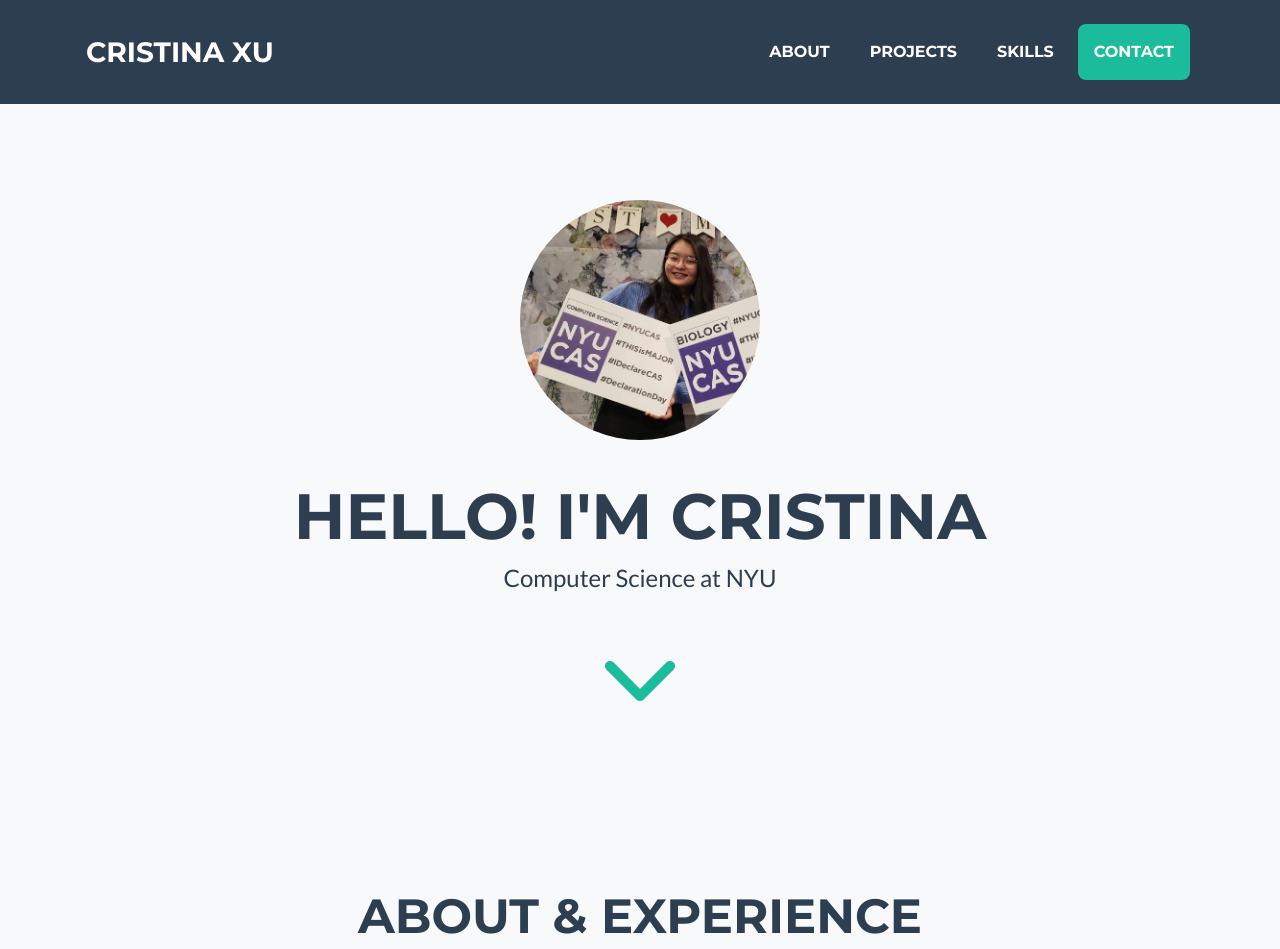
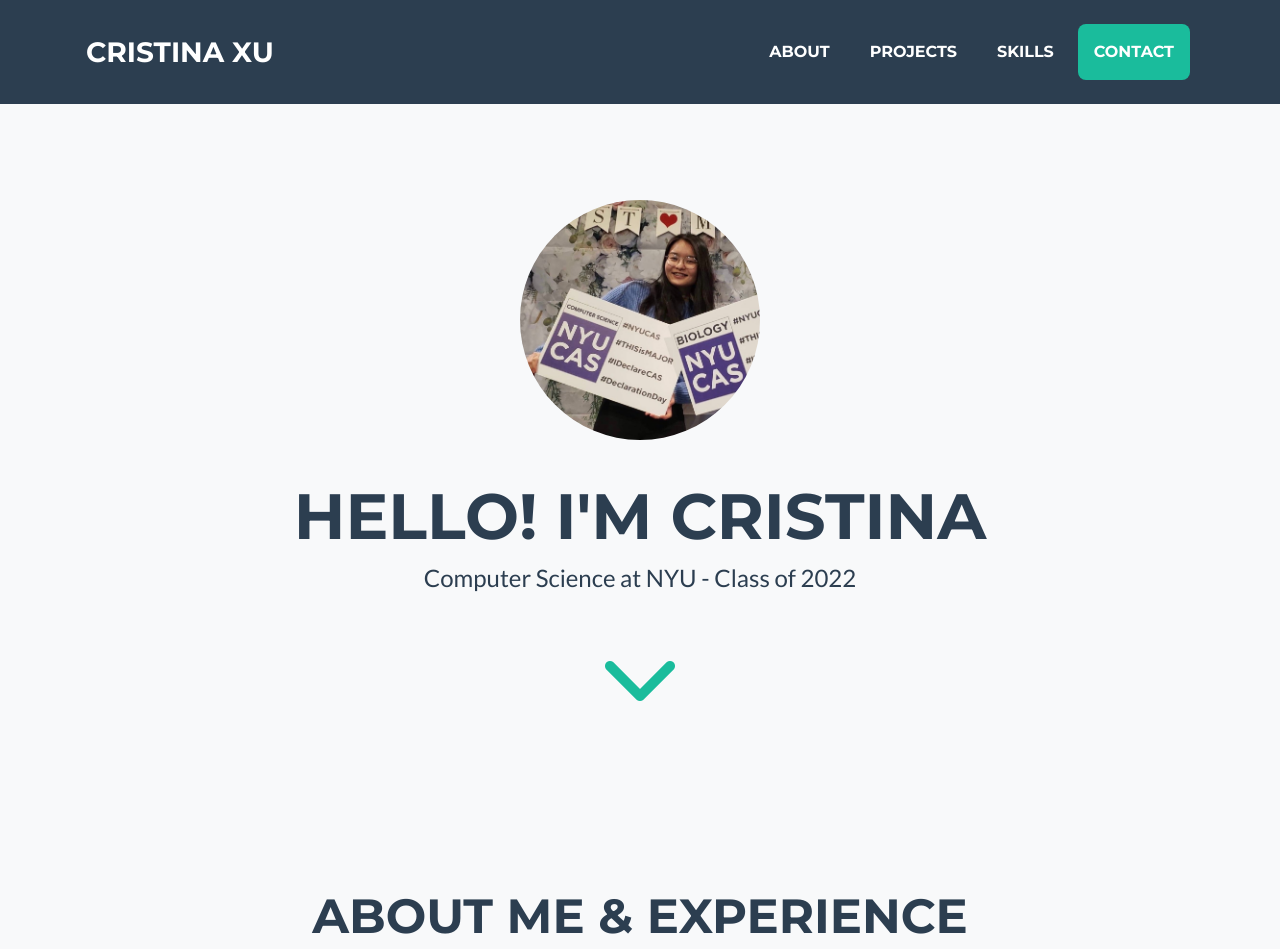
Before and after one commit to XBShu/XBShu.github.io, a website: page index.html in a window 1280 px wide. Shown: the top 949 px of the page. Drawn offline with nearby package versions, Linux system fonts and the light colour scheme.

Commit message:
grad date

```diff
--- a/index.html
+++ b/index.html
@@ -49,7 +49,7 @@
                     <div class="divider-custom-line"></div>
                 </div> -->
                 <!-- Masthead Subheading-->
-                <p class="masthead-subheading font-weight-light mb-0">Computer Science at NYU</p>
+                <p class="masthead-subheading font-weight-light mb-0">Computer Science at NYU - Class of 2022</p>
                 <a class="js-scroll-trigger" href="#about" style="padding-top: 5vh;"><i class="fas fa-chevron-down fa-5x"></i></a>
             </div>
         </header>
@@ -58,7 +58,7 @@
                     <div class="container">
                         <div>
                             <!-- About Section Heading-->
-                            <h2 class="page-section-heading text-center text-uppercase text-secondary">About & Experience</h2>
+                            <h2 class="page-section-heading text-center text-uppercase text-secondary">About Me & Experience</h2>
                             <!-- Icon Divider-->
                             <!-- <div class="divider-custom divider-light">
                                 <div class="divider-custom-line"></div>
```
